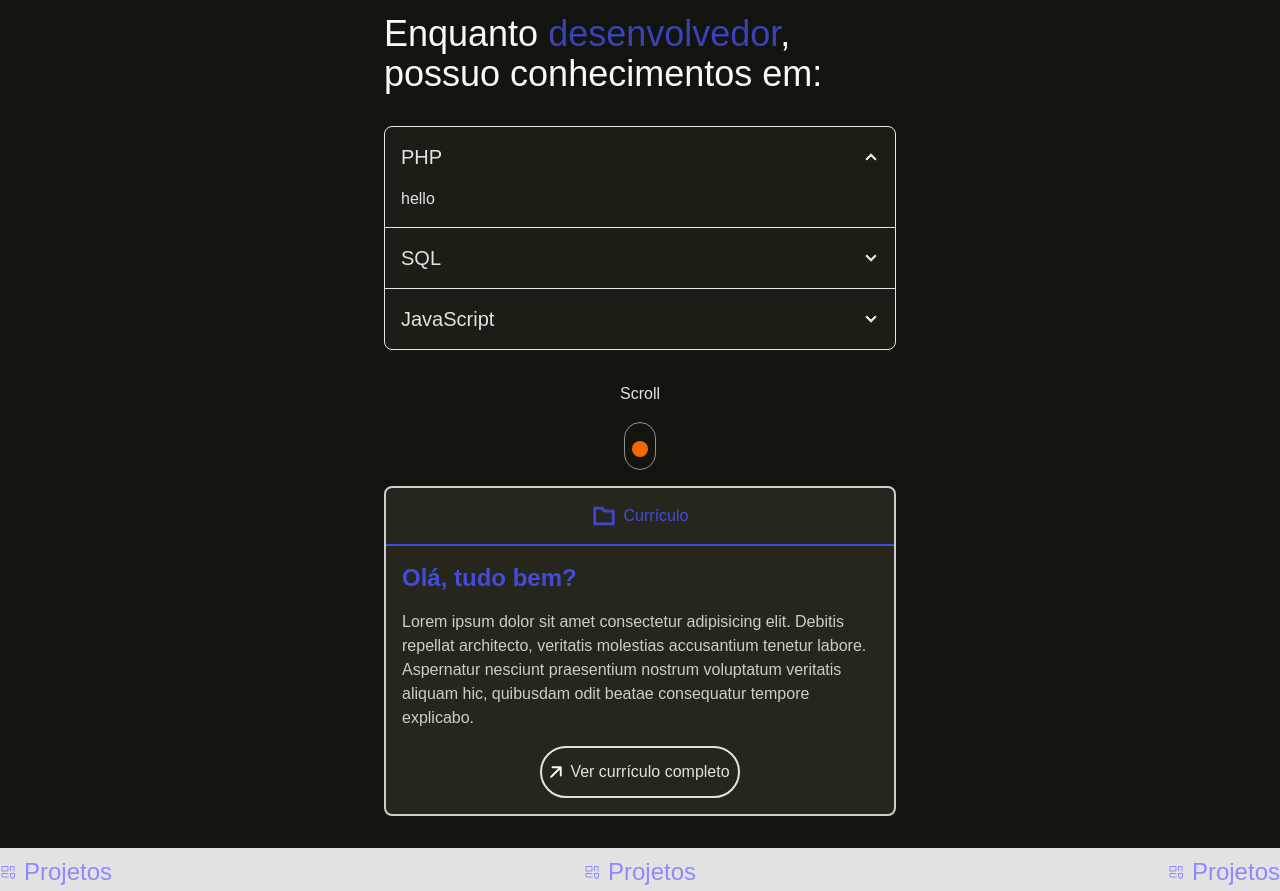
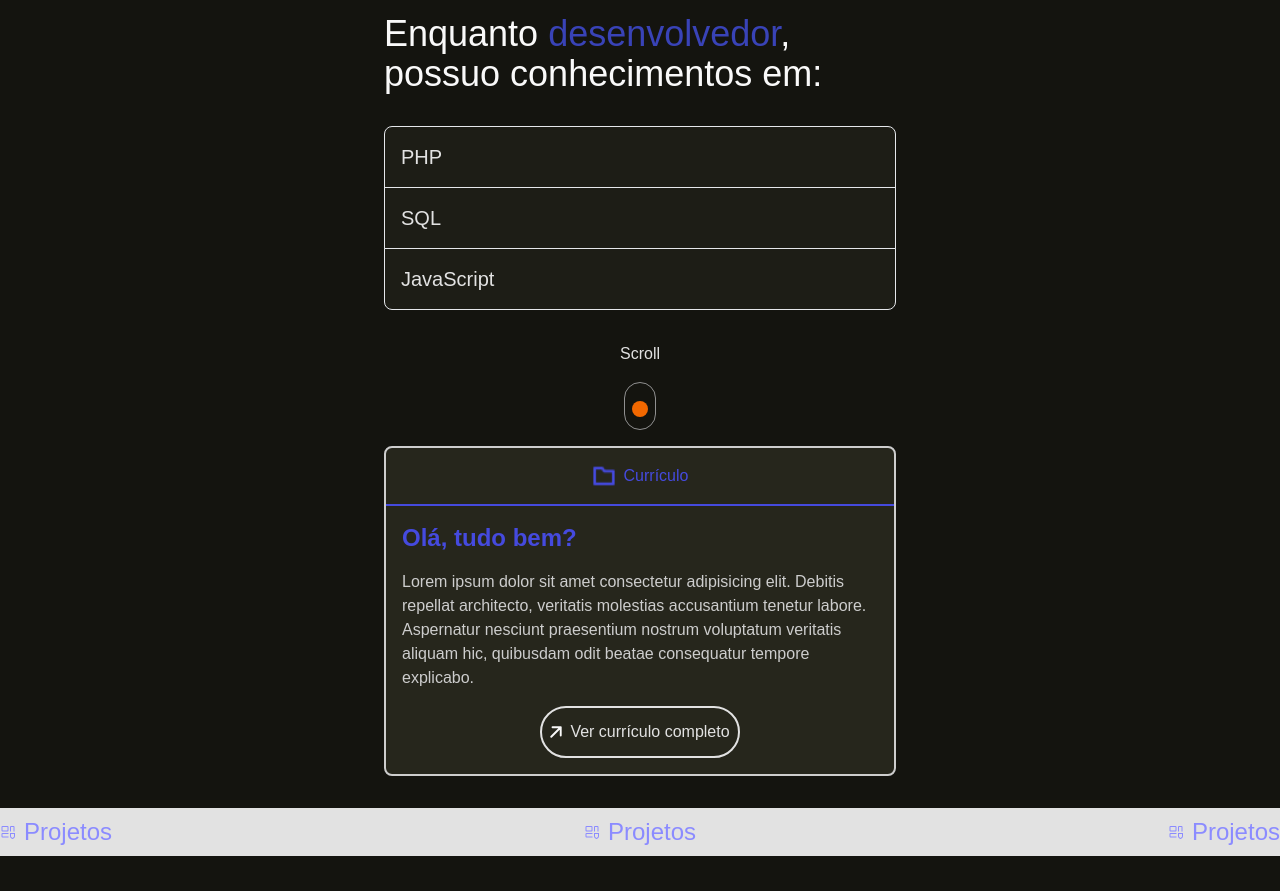
Before and after one commit to enzofagundz/portfolio, a Vue app: page / in a window 1280 px wide. Shown: the part 960-1851 px from the top of the page. Built offline with nearby package versions, Linux system fonts and the light colour scheme.

Commit message:
:recycle: refactor: atualizando accordion do SkillComponent

```diff
--- a/src/components/SkillsComponent.vue
+++ b/src/components/SkillsComponent.vue
@@ -8,31 +8,19 @@
             Enquanto <span>desenvolvedor</span>, possuo conhecimentos em:
         </h1>
         <div class="w-full join join-vertical">
-            <div class="border collapse collapse-arrow join-item">
-                <input type="radio" name="my-accordion-4" checked="checked" />
+            <div class="border join-item">
                 <div class="text-xl font-medium collapse-title">
                     PHP
                 </div>
-                <div class="collapse-content">
-                    <p>hello</p>
-                </div>
             </div>
-            <div class="border collapse collapse-arrow join-item">
-                <input type="radio" name="my-accordion-4" />
+            <div class="border join-item">
                 <div class="text-xl font-medium collapse-title">
                     SQL
                 </div>
-                <div class="collapse-content">
-                    <p>hello</p>
-                </div>
             </div>
-            <div class="border collapse collapse-arrow join-item">
-                <input type="radio" name="my-accordion-4" />
+            <div class="border join-item">
                 <div class="text-xl font-medium collapse-title">
                     JavaScript
-                </div>
-                <div class="collapse-content">
-                    <p>hello</p>
                 </div>
             </div>
         </div>
@@ -52,7 +40,7 @@ span {
     @apply text-[#3943B7]
 }
 
-.collapse {
+.join-item {
     @apply bg-[#1D1D16]
 }
 </style>
```
